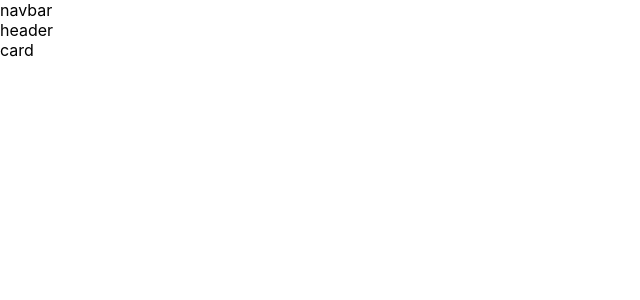
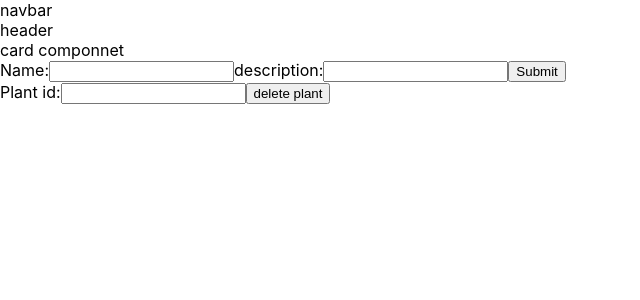
Before and after one commit to Robson456/Wotered, a React (Create React App) app: page / in a window 1280 px wide. Shown: the top 300 px of the page, without its empty margins (0-640 px from the left). Built offline with nearby package versions, Linux system fonts and the light colour scheme; no server answers; the database is empty.

Commit message:
add firebase and basic form to add plants

```diff
--- a/package.json
+++ b/package.json
@@ -6,6 +6,7 @@
     "@testing-library/jest-dom": "^5.16.5",
     "@testing-library/react": "^13.4.0",
     "@testing-library/user-event": "^13.5.0",
+    "firebase": "^9.13.0",
     "localforage": "^1.10.0",
     "match-sorter": "^6.3.1",
     "react": "^18.2.0",
--- a/src/App.js
+++ b/src/App.js
@@ -1,8 +1,8 @@
-import React, { Children } from "react";
+import React  from "react";
 import {
   createBrowserRouter,
   RouterProvider,
-  Route,
+
 
 } from "react-router-dom";
 import Root from "./routes";
--- a/src/components/card.js
+++ b/src/components/card.js
@@ -1,7 +1,10 @@
 import React from 'react'
 
 export default function card() {
+
   return (
-    <div>card</div>
+    <>
+     card componnet
+    </>
   )
 }
--- /dev/null
+++ b/src/components/form.js
@@ -0,0 +1,37 @@
+import React, {useState} from 'react'
+
+export default function Form() {
+    const [name, setName] = useState("")
+
+    const handleSubmit = (evt) => {
+        evt.preventDefault();
+        alert('submiting new name', {name})
+        console.log(name)
+    }
+  return (
+    <>
+      <form onSubmit={handleSubmit}>
+          <label>
+            Name:
+            <input type="text" value={name} onChange={e => setName(e.target.value)} />
+
+          </label>
+          <label>
+            description:
+            <input type="text" name="description" />
+          </label>
+          <input type="submit" value="Submit" />
+        </form>
+
+      <form className='delete'>
+          <label for="id">
+            Plant id:
+
+            <input type='text' name='id' required />
+          </label>
+          <button>delete plant</button>
+      </form>
+    </>
+
+  )
+}
--- a/src/index.js
+++ b/src/index.js
@@ -3,6 +3,13 @@ import ReactDOM from 'react-dom/client';
 import './index.css';
 import App from './App';
 import reportWebVitals from './reportWebVitals';
+import {initializeApp} from 'firebase/app'
+import {
+  getFirestore,
+  collection,
+  getDocs
+
+} from 'firebase/firestore'
 
 const root = ReactDOM.createRoot(document.getElementById('root'));
 root.render(
@@ -15,3 +22,29 @@ root.render(
 // to log results (for example: reportWebVitals(console.log))
 // or send to an analytics endpoint. Learn more: https://bit.ly/CRA-vitals
 reportWebVitals();
+
+const firebaseConfig = {
+  apiKey: "AIzaSyCi48iF8k2XTK8zrFHN2Qzm7WGBu-fOOes",
+  authDomain: "woterd-3937a.firebaseapp.com",
+  projectId: "woterd-3937a",
+  storageBucket: "woterd-3937a.appspot.com",
+  messagingSenderId: "908874860023",
+  appId: "1:908874860023:web:2188d74c8bf46b78f35af2"
+};
+
+
+initializeApp(firebaseConfig)
+
+const db = getFirestore()
+
+const colRef = collection(db, 'plants')
+
+getDocs(colRef)
+.then((snapshot)=> {
+  let plants = []
+
+  snapshot.docs.forEach((doc)=>{
+    plants.push({...doc.data(), id: doc.id})
+  })
+  console.log(plants)
+})
--- a/src/routes.js
+++ b/src/routes.js
@@ -3,6 +3,7 @@ import { Outlet} from "react-router-dom";
 import Navbar from './components/navbar';
 import Header from './components/header';
 import Card from './components/card';
+import Form from './components/form';
 
 export default function root() {
   return (
@@ -10,6 +11,7 @@ export default function root() {
     <Navbar />
     <Header/>
     <Card/>
+    <Form/>
     <Outlet />
 
   </>
```
Also changed, not shown: 1 other file (tests, documents, lock files or other folders).
